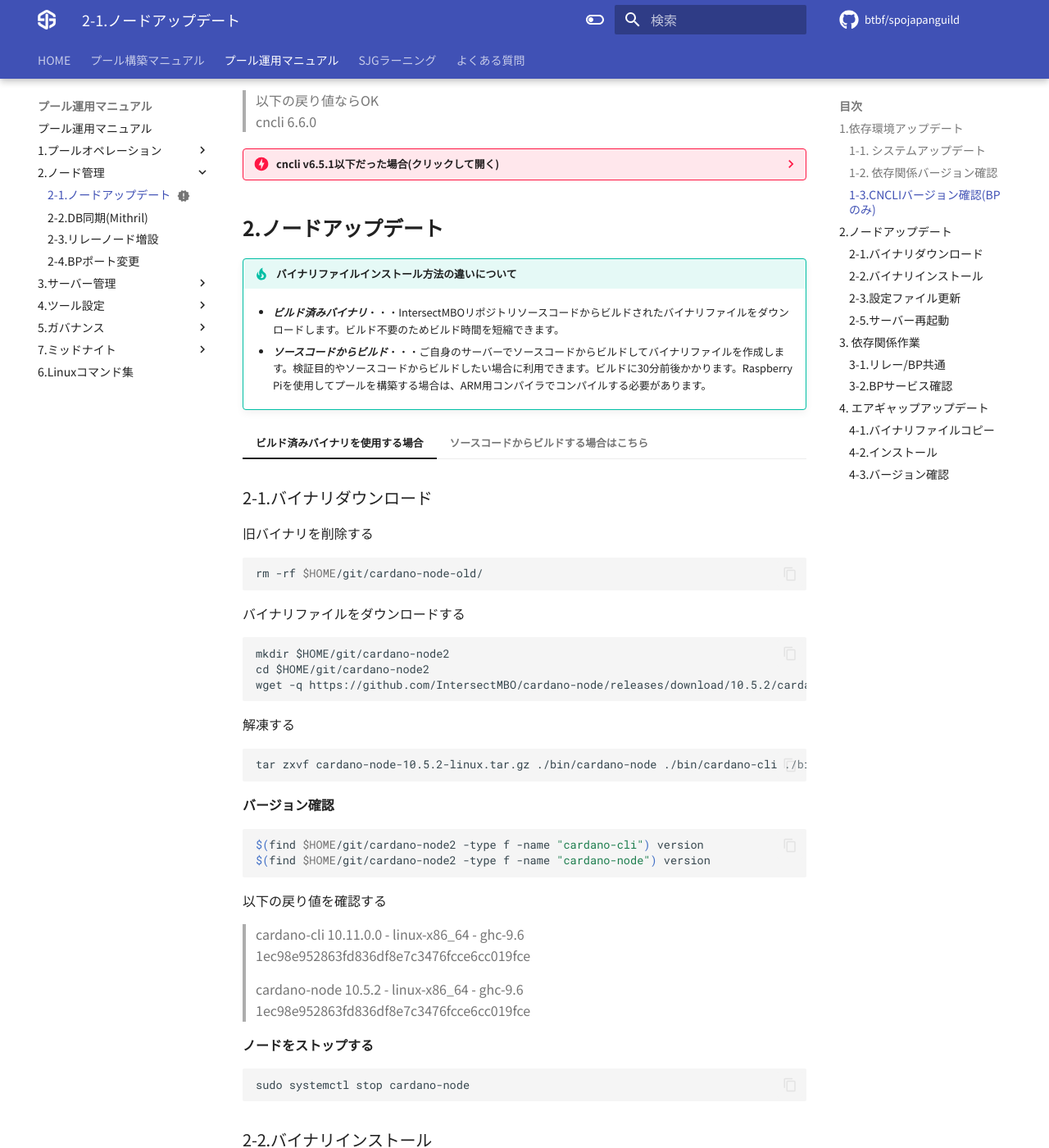
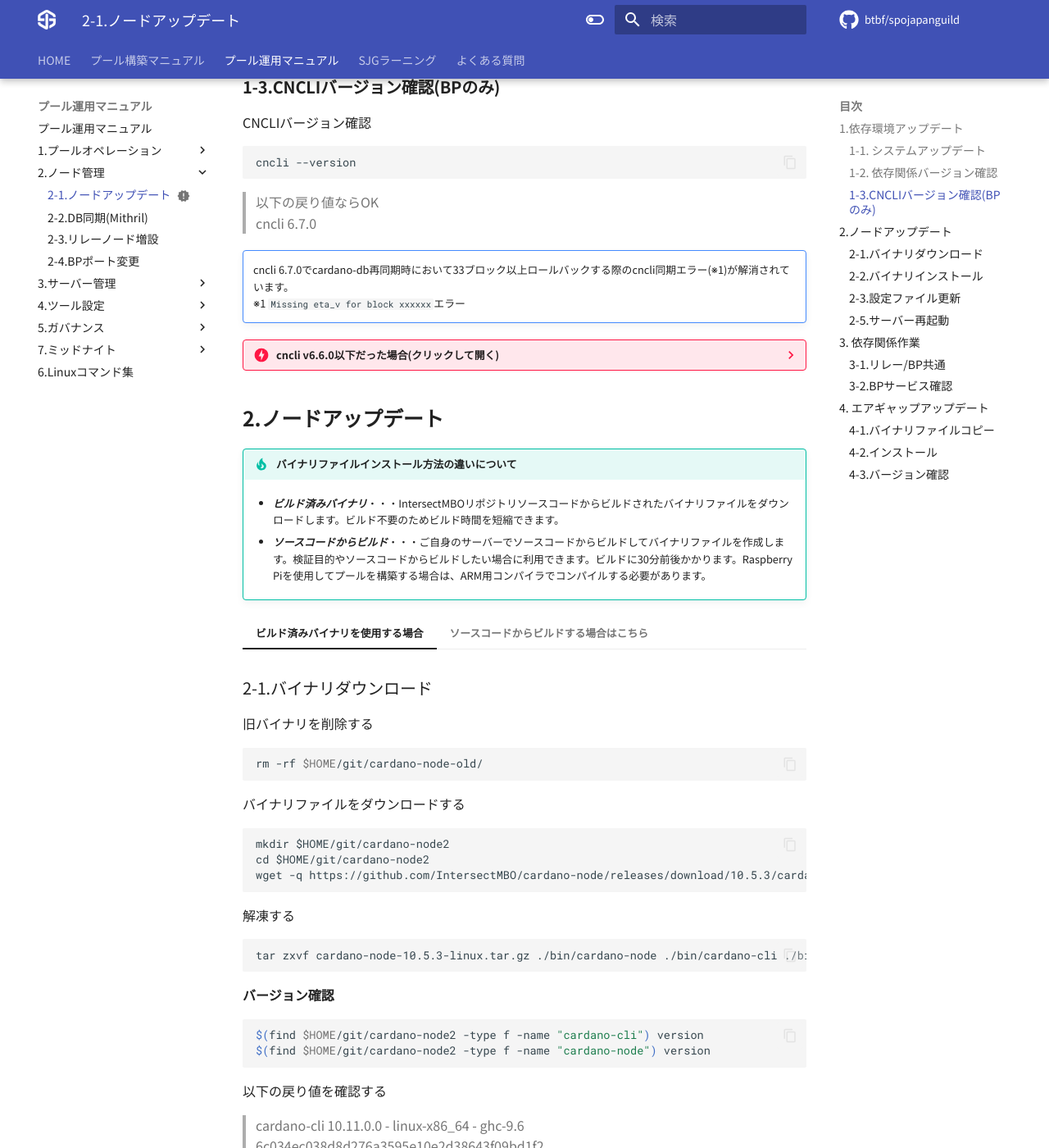
Before and after one commit to btbf/spojapanguild, an MkDocs documentation site: the page built from docs/operation/node-update.md, in a window 1280 px wide and 1400 px high, scrolled down 2358 px. Shown: the whole window at 82% size. Built offline with MkDocs 1.6.1 and Material for MkDocs 9.7.7, drawn with Linux system fonts in a browser that asks for light colours; comment, search, counter and statistics services are not loaded; some of the changed text lies outside the part shown.

Commit message:
Support cardano-node 10.5.3

````diff
--- a/docs/operation/node-update.md
+++ b/docs/operation/node-update.md
@@ -3,22 +3,26 @@ status: new
 ---
 # **ノードアップデートマニュアル**
 
-このガイドは ノードバージョン10.5.2に対応しています。
-最終更新日：2025年11月21日
+このガイドは ノードバージョン10.5.3に対応しています。
+最終更新日：2025年11月26日
+
+!!! danger "必ずお読みください"
+    cardano-node <font color=red><strong>v10.1.4</strong></font>をご利用の方はこのアップデートを<font color=red><strong>実施しない</strong></font>でください！！
+    先日発生したチェーンフォークの調査継続とバージョン多様性を維持する目的です。
 
 !!! info "バージョン対応表"
     * <font color=red>各依存関係もバージョンアップしてますのでよくお読みになって進めてください</font>
 
     | Node | CLI | GHC | Cabal | CNCLI |
     | :---------- | :---------- | :---------- | :---------- | :---------- |
-    | 10.5.2 | 10.11.0.0 | 9.6.7 | 3.12.1.0 | 6.6.0 |
+    | 10.5.3 | 10.11.0.0 | 9.6.7 | 3.12.1.0 | 6.7.0 |
 
     **■アップデートパターンDB再構築有無**
 
     | バージョン | DB再構築有無 | 設定ファイル更新有無 | トポロジーファイル更新有無 |
     | :---------- | :---------- | :---------- | :---------- |
-    | 10.1.4~10.3.1→10.5.2 | あり | 更新あり | 更新なし |
-    | 10.4.1→10.5.2 | なし | 更新あり | 更新なし |
+    | 10.3.1→10.5.3 | あり | 更新あり | 更新なし |
+    | 10.4.1→10.5.3 | なし | 更新あり | 更新なし |
 
     * <font color=red>作業前にブロック生成スケジュールを確認し余裕のある作業をお願いします</font>
     * <font color=green>複数行のコードをコードボックスのコピーボタンを使用してコマンドラインに貼り付ける場合は、最後の行が自動実行されないため確認の上Enterを押してコードを実行してください。</font>
@@ -27,6 +31,12 @@ status: new
 ??? danger "主な変更点と新機能および検証結果"
 
     !!! tip "cardano-node"
+        **10.5.3 <font color=red>バグ修正緊急リリース</font>**
+
+        - cardano-crypto-classライブラリ参照先修正
+        - ソースビルドの場合 blst v0.3.14使用必須
+        - PraosModeのみ有効
+
         **10.5.2 <font color=red>バグ修正緊急リリース</font>**
 
         1）ハッシュサイズに関する問題
@@ -66,7 +76,7 @@ status: new
 
     !!! 検証結果
         ■検証環境
-        Ubuntu22.04 / PreProd-Testnet / cardano-node 10.5.2 / cardano-cli 10.11.0.0 / SJG-TOOL 3.9.4
+        Ubuntu22.04 / PreProd-Testnet / cardano-node 10.5.3 / cardano-cli 10.11.0.0 / SJG-TOOL 3.9.4
 
         | 検証項目 | 結果 |
         | :---------- | :---------- |
@@ -92,10 +102,9 @@ status: new
 current_node=$(cardano-node version | grep cardano-node)
 echo $current_node
 ```
-
-!!! warning "以後の作業の注意点"
-    <font color=red>これより以下の作業においてインストール中のcardano-nodeバージョンによって作業が異なります</font>
-    上記コマンドの戻り値に合った**当枠と同じオレンジ枠**のコマンドも実行してください。
+!!! danger "必ずお読みください"
+    cardano-node <font color=red><strong>v10.1.4</strong></font>をご利用の方はこのアップデートを<font color=red><strong>実施しない</strong></font>でください！！
+    先日発生したチェーンフォークの調査継続とバージョン多様性を維持する目的です。
 
 
 ### **1-1. システムアップデート**
@@ -105,7 +114,7 @@ echo $current_node
 sudo apt update -y && sudo apt upgrade -y
 ```
 
-??? warning "10.1.4~10.3.1からアップデートする場合はこちらも実施(クリックして開く)"
+??? warning "10.3.1からアップデートする場合はこちらも実施(クリックして開く)"
     **<font color=red>【重要】LMDBライブラリインストール</font>**
     ```bash
     sudo apt install liblmdb-dev -y
@@ -437,9 +446,13 @@ CNCLIバージョン確認
 cncli --version
 ```
 > 以下の戻り値ならOK
-cncli 6.6.0
-
-??? danger "cncli v6.5.1以下だった場合(クリックして開く)"
+cncli 6.7.0
+
+!!! hint ""
+    cncli 6.7.0でcardano-db再同期時において33ブロック以上ロールバックする際のcncli同期エラー(※1)が解消されています。
+    ※1 `Missing eta_v for block xxxxxx`エラー
+
+??? danger "cncli v6.6.0以下だった場合(クリックして開く)"
 
     **CNCLIをアップデートする**
 
@@ -461,7 +474,7 @@ cncli 6.6.0
     ```
     cncli --version
     ```
-    > cncli v6.6.0になったことを確認する
+    > cncli v6.7.0になったことを確認する
 
 
 ## **2.ノードアップデート**
@@ -486,12 +499,12 @@ cncli 6.6.0
     ```
     mkdir $HOME/git/cardano-node2
     cd $HOME/git/cardano-node2
-    wget -q https://github.com/IntersectMBO/cardano-node/releases/download/10.5.2/cardano-node-10.5.2-linux.tar.gz
+    wget -q https://github.com/IntersectMBO/cardano-node/releases/download/10.5.3/cardano-node-10.5.3-linux.tar.gz
     ```
 
     解凍する
     ```
-    tar zxvf cardano-node-10.5.2-linux.tar.gz ./bin/cardano-node ./bin/cardano-cli ./bin/snapshot-converter
+    tar zxvf cardano-node-10.5.3-linux.tar.gz ./bin/cardano-node ./bin/cardano-cli ./bin/snapshot-converter
     ```
 
     **バージョン確認**
@@ -502,10 +515,10 @@ cncli 6.6.0
     ```
     以下の戻り値を確認する
     >cardano-cli 10.11.0.0 - linux-x86_64 - ghc-9.6
-    1ec98e952863fd836df8e7c3476fcce6cc019fce
-
-    >cardano-node 10.5.2 - linux-x86_64 - ghc-9.6
-    1ec98e952863fd836df8e7c3476fcce6cc019fce
+    6c034ec038d8d276a3595e10e2d38643f09bd1f2
+
+    >cardano-node 10.5.3 - linux-x86_64 - ghc-9.6
+    6c034ec038d8d276a3595e10e2d38643f09bd1f2
 
 
     **ノードをストップする**
@@ -534,10 +547,10 @@ cncli 6.6.0
 
     以下の戻り値を確認する
     >cardano-cli 10.11.0.0 - linux-x86_64 - ghc-9.6
-    1ec98e952863fd836df8e7c3476fcce6cc019fce
-
-    >cardano-node 10.5.2 - linux-x86_64 - ghc-9.6
-    1ec98e952863fd836df8e7c3476fcce6cc019fce
+    6c034ec038d8d276a3595e10e2d38643f09bd1f2
+
+    >cardano-node 10.5.3 - linux-x86_64 - ghc-9.6
+    6c034ec038d8d276a3595e10e2d38643f09bd1f2
 
 
 === "ソースコードからビルドする場合はこちら"
@@ -577,7 +590,7 @@ cncli 6.6.0
 
     ```
     git fetch --all --recurse-submodules --tags
-    git checkout tags/10.5.2
+    git checkout tags/10.5.3
     cabal configure --with-compiler=ghc-9.6.7
     ```
 
@@ -600,10 +613,10 @@ cncli 6.6.0
 
     以下の戻り値を確認する
     >cardano-cli 10.11.0.0 - linux-x86_64 - ghc-9.6
-    1ec98e952863fd836df8e7c3476fcce6cc019fce
-
-    >cardano-node 10.5.2 - linux-x86_64 - ghc-9.6
-    1ec98e952863fd836df8e7c3476fcce6cc019fce
+    6c034ec038d8d276a3595e10e2d38643f09bd1f2
+
+    >cardano-node 10.5.3 - linux-x86_64 - ghc-9.6
+    6c034ec038d8d276a3595e10e2d38643f09bd1f2
 
     **ビルド用TMUXセッションを終了する**
     ```
@@ -636,20 +649,20 @@ cncli 6.6.0
 
     以下の戻り値を確認する
     >cardano-cli 10.11.0.0 - linux-x86_64 - ghc-9.6
-    1ec98e952863fd836df8e7c3476fcce6cc019fce
-
-    >cardano-node 10.5.2 - linux-x86_64 - ghc-9.6
-    1ec98e952863fd836df8e7c3476fcce6cc019fce
+    6c034ec038d8d276a3595e10e2d38643f09bd1f2
+
+    >cardano-node 10.5.3 - linux-x86_64 - ghc-9.6
+    6c034ec038d8d276a3595e10e2d38643f09bd1f2
 
     ??? warning "10.3.1以下からアップデートする場合はこちらも実施(クリックして開く)"
         **snapshot-converterをダウンロードする**
         ```
         cd $HOME/git/cardano-node2
-        wget -q https://github.com/IntersectMBO/cardano-node/releases/download/10.5.2/cardano-node-10.5.2-linux.tar.gz
+        wget -q https://github.com/IntersectMBO/cardano-node/releases/download/10.5.3/cardano-node-10.5.3-linux.tar.gz
         ```
         解凍する
         ```
-        tar zxvf cardano-node-10.5.2-linux.tar.gz ./bin/snapshot-converter
+        tar zxvf cardano-node-10.5.3-linux.tar.gz ./bin/snapshot-converter
         ```
 
 ### **2-3.設定ファイル更新**
@@ -881,8 +894,6 @@ cnreload
 ```
 > ダイナミックP2Pを有効にしている場合、トポロジーファイル変更によるノード再起動は不要になりました。
 -->
-!!! hint ""
-    10.5.1からアップデートの場合この処理は実施しなくても大丈夫です
 
 既存ファイルバックアップ
 ```
@@ -897,8 +908,8 @@ cp $NODE_HOME/${NODE_CONFIG}-config.json $NODE_HOME/backup/${NODE_CONFIG}-config
         設定ファイルダウンロード
         ```
         cd $NODE_HOME
-        wget -q https://spojapanguild.net/node_config/10.5.1/${NODE_CONFIG}-config.json -O ${NODE_CONFIG}-config.json
-        wget -q https://spojapanguild.net/node_config/10.5.1/${NODE_CONFIG}-checkpoints.json -O ${NODE_CONFIG}-checkpoints.json
+        wget -q https://spojapanguild.net/node_config/10.5.3/${NODE_CONFIG}-config.json -O ${NODE_CONFIG}-config.json
+        wget -q https://spojapanguild.net/node_config/10.5.3/${NODE_CONFIG}-checkpoints.json -O ${NODE_CONFIG}-checkpoints.json
         ```
         <!--
         トポロジーファイルに`peerSnapshotFile`パスを設定する
@@ -911,8 +922,8 @@ cp $NODE_HOME/${NODE_CONFIG}-config.json $NODE_HOME/backup/${NODE_CONFIG}-config
         設定ファイルダウンロード
         ```
         cd $NODE_HOME
-        wget -q https://spojapanguild.net/node_config/10.5.1/${NODE_CONFIG}-config-bp.json -O ${NODE_CONFIG}-config.json
-        wget -q https://spojapanguild.net/node_config/10.5.1/${NODE_CONFIG}-checkpoints.json -O ${NODE_CONFIG}-checkpoints.json
+        wget -q https://spojapanguild.net/node_config/10.5.3/${NODE_CONFIG}-config-bp.json -O ${NODE_CONFIG}-config.json
+        wget -q https://spojapanguild.net/node_config/10.5.3/${NODE_CONFIG}-checkpoints.json -O ${NODE_CONFIG}-checkpoints.json
         ```
 
 ??? warning "10.1.4~10.3.1からアップデートする場合はこちらも実施(クリックして開く)"
@@ -1336,7 +1347,7 @@ cardano-cli version
 
 以下の戻り値を確認する
 >cardano-cli 10.11.0.0 - linux-x86_64 - ghc-9.6
-1ec98e952863fd836df8e7c3476fcce6cc019fce
+6c034ec038d8d276a3595e10e2d38643f09bd1f2
 
 
 
````
Also changed, not shown: docs/changelogs.md (+6 -0 lines), docs/index.md (+2 -9 lines), docs/setup/2-node-setup.md (+13 -13 lines).
